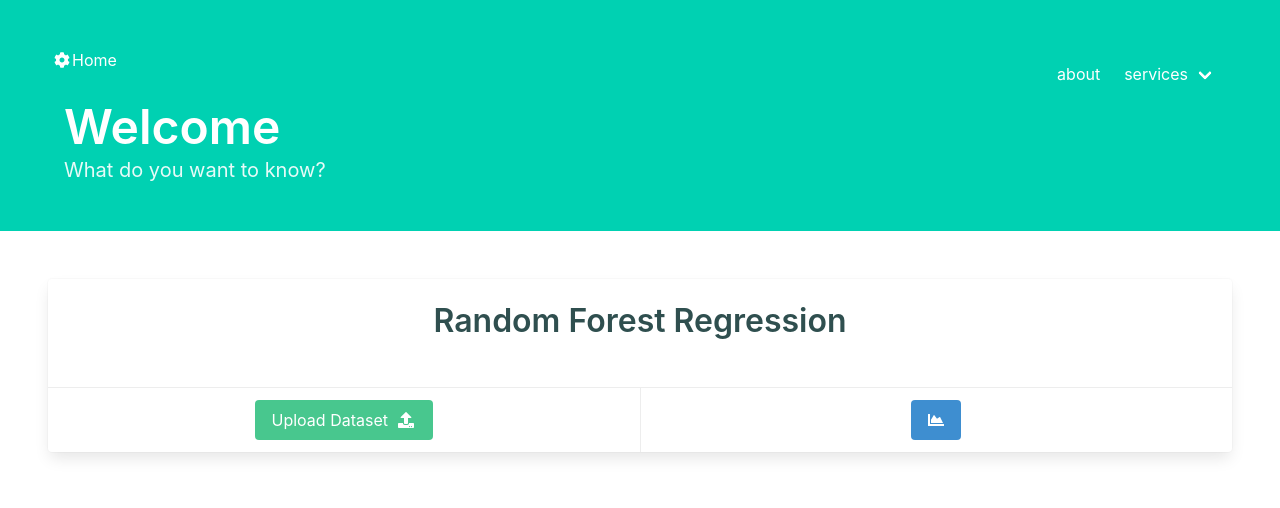
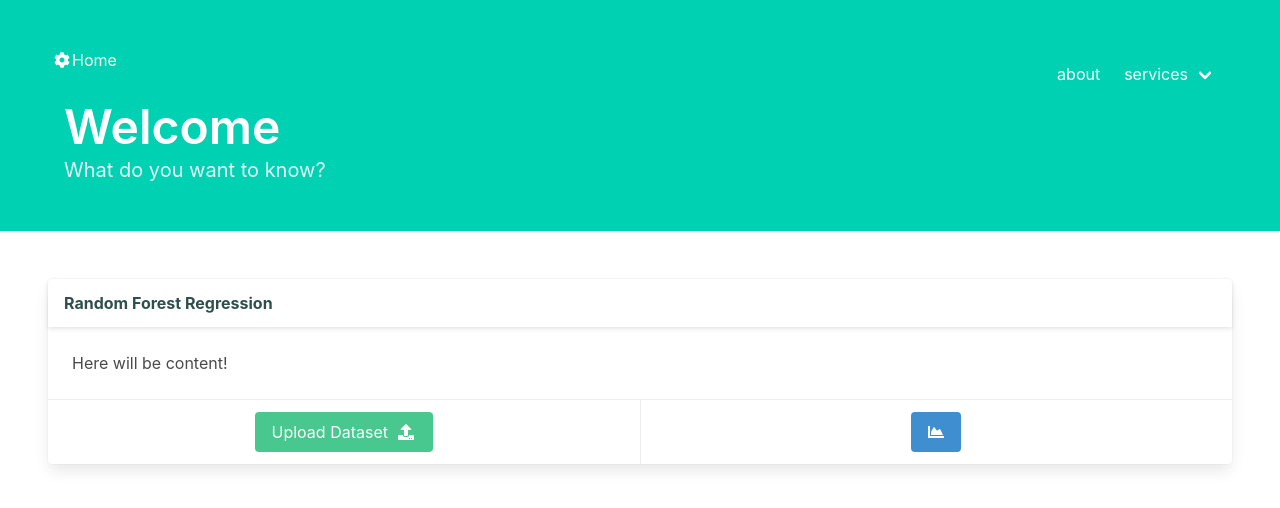
Before and after one commit to prilosac/animated-broccoli, an Angular app in the folder client/data-vis/: page /random-forest in a window 1280 px wide. Shown: the top 508 px of the page. Built offline with nearby package versions, Linux system fonts and the light colour scheme.

Commit message:
random forest component base

```diff
--- a/client/data-vis/src/app/random-forest/random-forest.component.html
+++ b/client/data-vis/src/app/random-forest/random-forest.component.html
@@ -2,8 +2,13 @@
 	<div class="columns">
 		<div class="column">
 			<div class="card">
-				<div class="card-content title" style="text-align: center;">
-					<a routerLink="/random-forest" routerLinkActive="active" style="text-decoration: none; color: darkslategray;">Random Forest Regression</a>
+				<div class="card-header">
+					<div class="card-header-title" style="text-align: center;">
+						<a routerLink="/random-forest" routerLinkActive="active" style="text-decoration: none; color: darkslategray;">Random Forest Regression</a>
+					</div>
+				</div>
+				<div class="card-content">
+					Here will be content!
 				</div>
 				<div class="card-footer">
 					<div class="card-footer-item">
```
